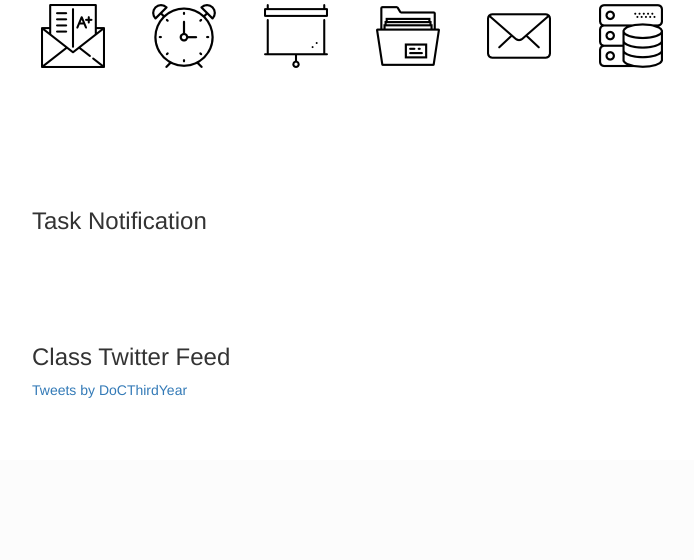
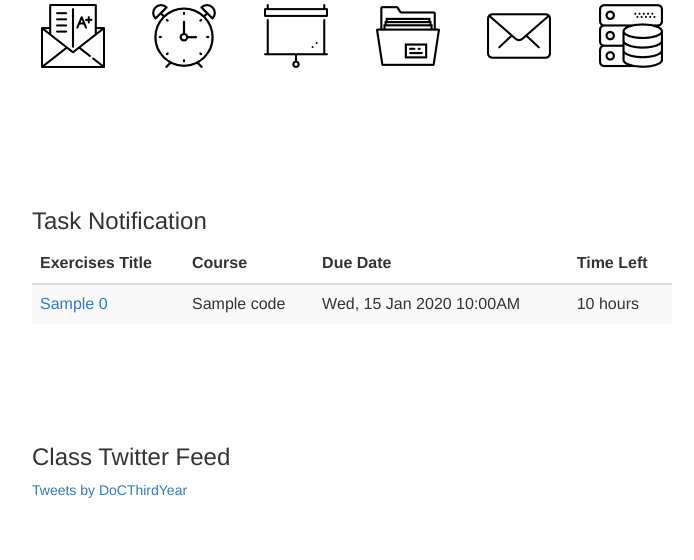
Before and after one commit to yifanthomaswu/KATE-Django, a Django app: template KATE/kateapp/templates/kateapp/personal_page.html in a window 1280 px wide. Shown: the part 502-1062 px from the top of the page, without its empty margins (288-982 px from the left). Before the commit the page ends 900 px from the top, so only its background shows below. Run offline with Django 3.2, Linux system fonts and the light colour scheme; tables that the repository leaves empty hold one stand-in row (values such as "Sample post"); the template is opened without the code that fills it: values that come from a table or form of the project are taken from there, most other values are stand-ins (such as "Sample title", 1, 10 or a date in 2020); some libraries are stand-ins or nearby versions.

Commit message:
Added the task notification

```diff
--- a/KATE/kateapp/templates/kateapp/personal_page.html
+++ b/KATE/kateapp/templates/kateapp/personal_page.html
@@ -128,6 +128,30 @@
 
           <div class="container-fluid task-notification">
             <h3>Task Notification</h3>
+            <table class="table table-striped">
+              <thead>
+                <tr>
+                  <th>Exercises Title</th>
+                  <th>Course</th>
+                  <th>Due Date</th>
+                  <th>Time Left</th>
+                </tr>
+              </thead>
+              <tbody>
+                {% for ce in courses_exercises %}
+                <tr>
+                  <td><a href="{% url 'submission' ce.0.code.code ce.0.number %}">{{ce.0.title}}</a></td>
+                  <td>{{ce.0.code.title}}
+                  <td>{{ce.0.deadline|date:"D, d M Y h:iA"}}</td>
+                  {% if ce.2%}
+                  <td>{{ce.1}} days</td>
+                  {% else %}
+                  <td>{{ce.1}} hours</td>
+                  {% endif %}
+                </tr>
+                {% endfor %}
+              </tbody>
+            </table>
           </div>
 
           <div class="container-fluid twitter-feed">
```
Also changed, not shown: KATE/kateapp/views.py (+20 -13 lines), 1 other file.
